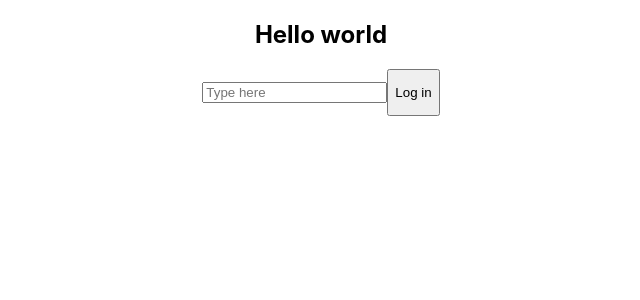
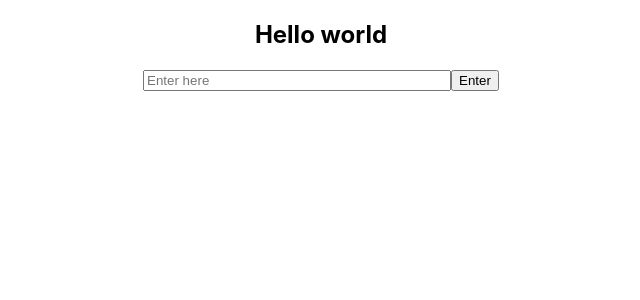
Before and after one commit to SofyaPyat/Udemy_r1_practice, a React (Create React App) app: page / in a window 1280 px wide. Shown: the top 300 px of the page, without its empty margins (319-959 px from the left). Built offline with nearby package versions, Linux system fonts and the light colour scheme.

Commit message:
components and elements

```diff
--- a/src/App.js
+++ b/src/App.js
@@ -1,31 +1,58 @@
-import logo from './logo.svg';
+import React, {StrictMode} from 'react';
 import './App.css';
 
 const Header = () => {
   return <h2>Hello world</h2>
 }
 
-const Field = () => {
-  return <input placeholder="Type here" type = "text"/>
+// const Field = () => {
+//   const holder = 'Enter here';
+//   const styledField = {
+//     width: '300px',
+//     color: 'red',
+//     border: '10px'
+//   }
+//   return <input
+//           placeholder={holder}
+//           type = "text"
+//           style={styledField}/>
+// }
+
+class Field extends React.Component {
+  render() {
+    const holder = 'Enter here';
+    const styledField = {
+    width: '300px',
+    color: 'red'
+    };
+
+    return <input
+            placeholder={holder}
+            type = "text"
+            style={styledField}/>
+  }
 }
 
+
 function Btn () {
-  // const text = "Log In";
-  const res = () => {
-    return "Log in";
-  }
-  const p = <p>Log in</p>
-  return <button>{p}</button>
+  const text = "Log In";
+
+  const logged = true;
+  return <button>{logged ? 'Enter' : text}</button>
 }
 
 function App() {
   return (
     <div className="App">
-        <Header/>
+        <StrictMode>
+          <Header/>
+        </StrictMode>
         <Field/>
         <Btn/>
     </div>
   );
 }
 
+
+export {Header};
 export default App;
```
Also changed, not shown: src/index.js (+4 -3 lines).
